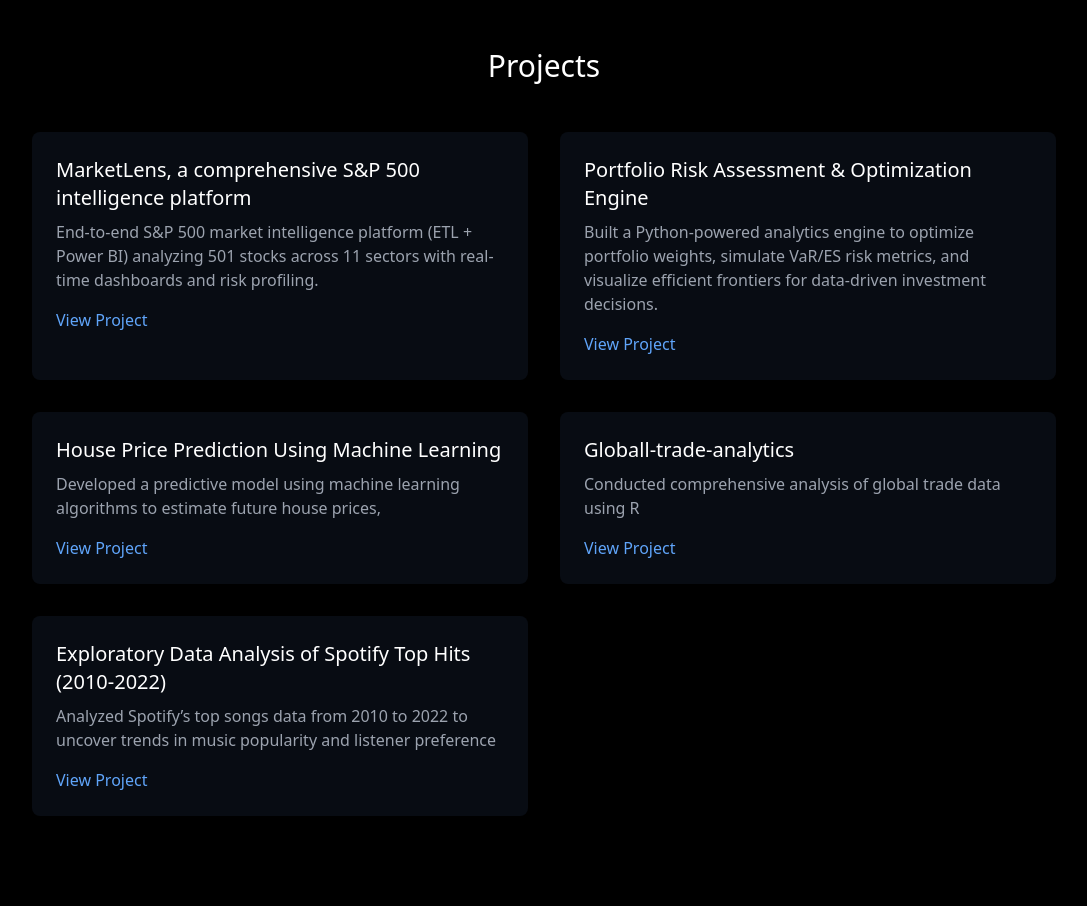
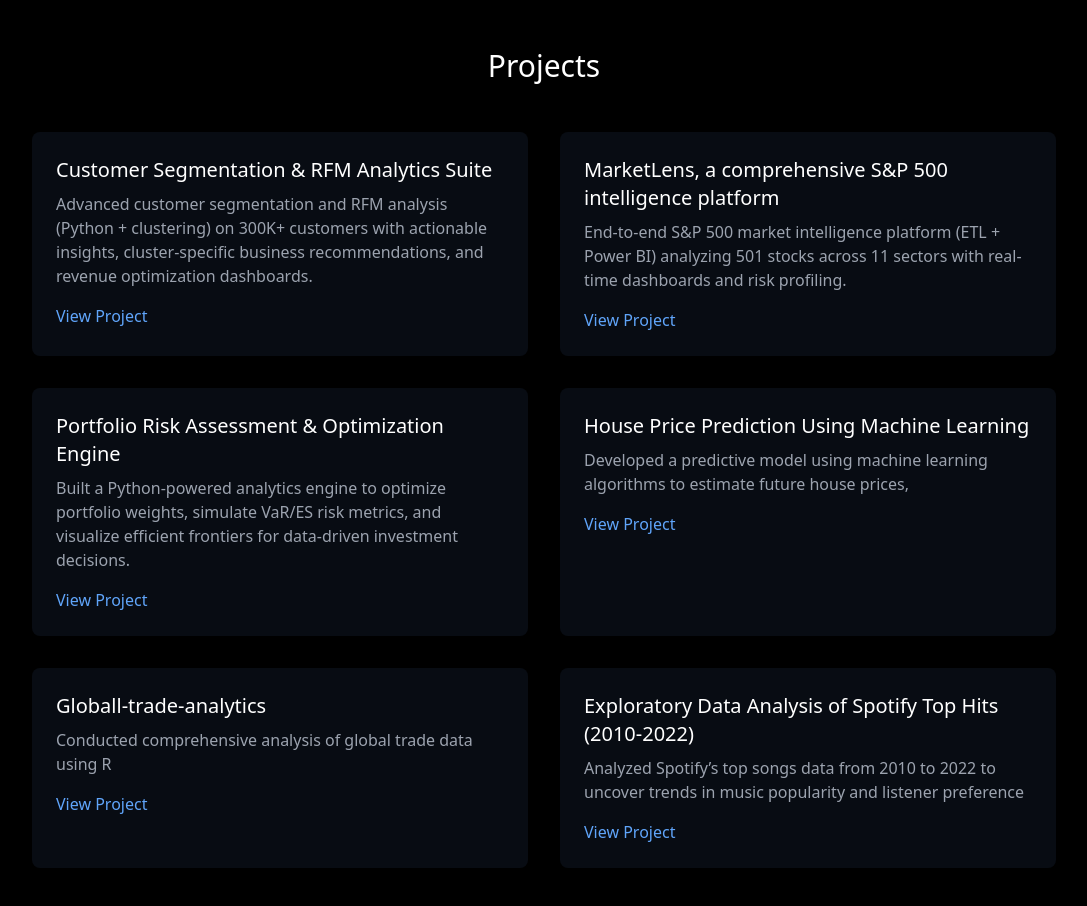
Before and after one commit to aryamansingh01/aryamansingh01, a React (Vite) app: page / in a window 1280 px wide. Shown: the part 2720-3626 px from the top of the page, without its empty margins (96-1183 px from the left). Built offline with nearby package versions, Linux system fonts and the light colour scheme.

Commit message:
Update App.tsx

```diff
--- a/src/App.tsx
+++ b/src/App.tsx
@@ -243,6 +243,11 @@ function App() {
           <div className="grid md:grid-cols-2 gap-8 max-w-5xl mx-auto">
             {[
               {
+                title: "Customer Segmentation & RFM Analytics Suite",
+                description: "Advanced customer segmentation and RFM analysis (Python + clustering) on 300K+ customers with actionable insights, cluster-specific business recommendations, and revenue optimization dashboards.",
+                link: "https://github.com/aryamansingh01?tab=repositories"
+              },
+              {
                 title: "MarketLens, a comprehensive S&P 500 intelligence platform",
                 description: "End-to-end S&P 500 market intelligence platform (ETL + Power BI) analyzing 501 stocks across 11 sectors with real-time dashboards and risk profiling.",
                 link: "https://github.com/aryamansingh01?tab=repositories"
```
